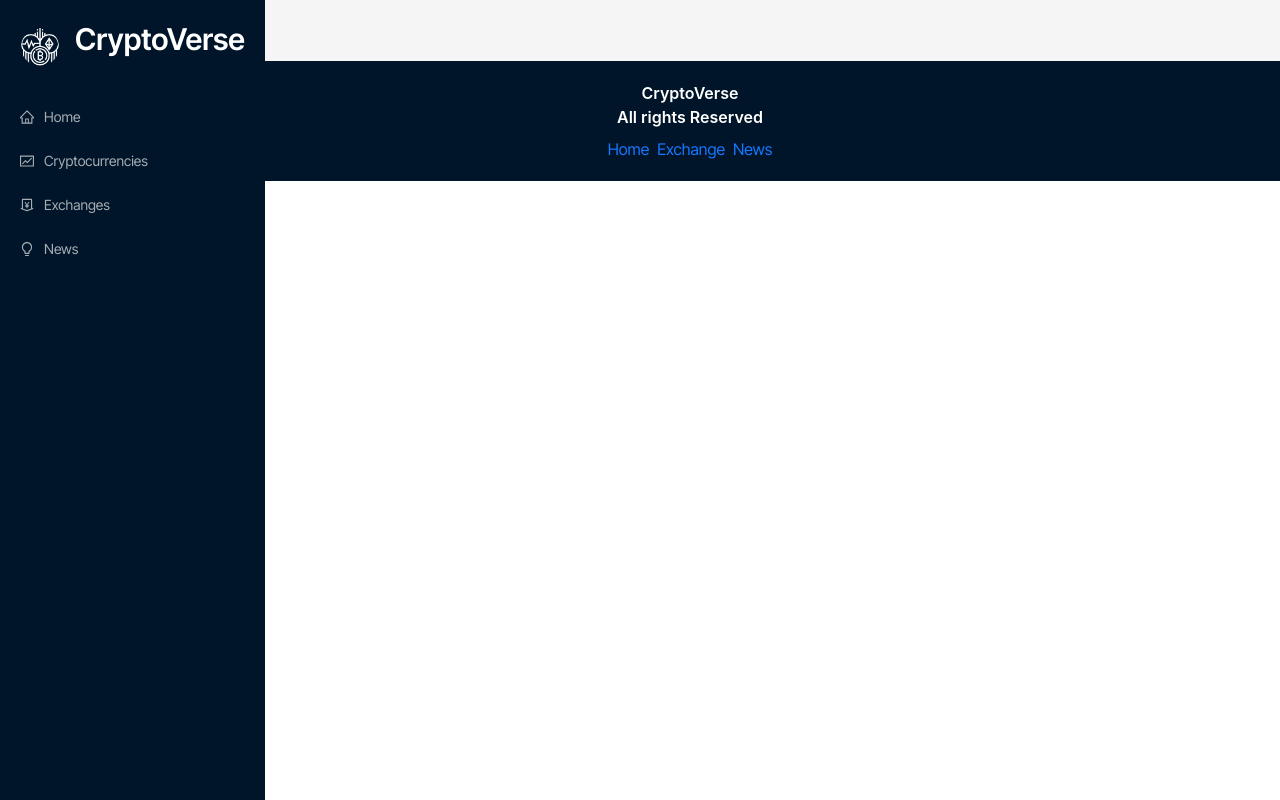
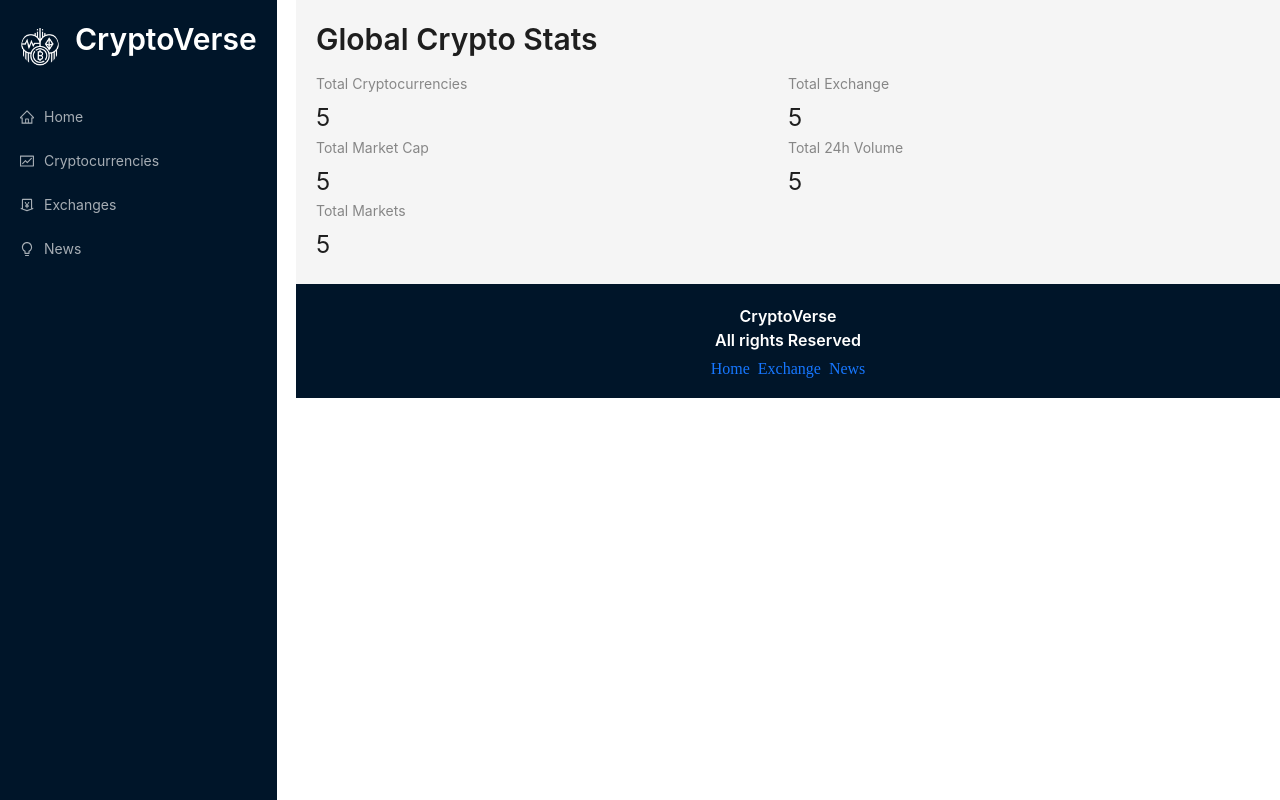
Before and after one commit to mussadiqkhan6886/crypto, a React (Vite) app: page / in a window 1280 px wide. Built offline with nearby package versions, Linux system fonts and the light colour scheme.

Commit message:
fixed bug

```diff
--- a/src/App.jsx
+++ b/src/App.jsx
@@ -1,27 +1,27 @@
 import React from 'react'
 import { Typography, Space, Layout } from 'antd'
-import { NavBar, Exchange, Cryptocurrencies, CryptoDetails, News, HomePage} from './components'
+import { NavBar, Exchanges, Cryptocurrencies, CryptoDetails, News, HomePage} from './components'
 import { Route, Routes, Link } from 'react-router-dom'
 
 const App = () => {
   return (
     <div className="app">
-      <header className="nav">
+      <header className="navbar">
         <NavBar />
       </header>
-      <div className="main">
+      <main className="main">
         <Layout>
           <div className="routes">
             <Routes>
               <Route path='/' element={<HomePage />}  />
-              <Route path='/exchange' element={<Exchange />}  />
+              <Route path='/exchange' element={<Exchanges />}  />
               <Route path='/cryptocurrencies' element={<Cryptocurrencies />}  />
               <Route path='/crypto/:coinId' element={<CryptoDetails />}  />
               <Route path='/news' element={<News />}  />
             </Routes>
           </div>
         </Layout>
-      <div className="footer">
+      <footer className="footer">
         <Typography.Title level={5} style={{color: "white", textAlign: "center"}}>
           CryptoVerse <br />
           All rights Reserved
@@ -31,8 +31,8 @@ const App = () => {
           <Link to={"/exchange"}>Exchange</Link>
           <Link to={"/news"}>News</Link>
         </Space>
-      </div>
-      </div>
+      </footer>
+      </main>
     </div>
   )
 }
--- a/src/components/Exchange.jsx
+++ b/src/components/Exchange.jsx
@@ -1,6 +1,6 @@
 import React from 'react'
 
-const Exchange = () => {
+const Exchanges = () => {
   return (
     <div>
 
@@ -8,4 +8,4 @@ const Exchange = () => {
   )
 }
 
-export default Exchange
+export default Exchanges
--- a/src/components/HomePage.jsx
+++ b/src/components/HomePage.jsx
@@ -1,10 +1,24 @@
 import React from 'react'
+import millify from 'millify'
+import { Typography, Row, Col, Statistic } from 'antd'
+import { Link } from 'react-router-dom'
+
+const {Title} = Typography
 
 const HomePage = () => {
   return (
-    <div>
-      Home
-    </div>
+    <>
+     <Title level={2} className='heading'>
+        Global Crypto Stats
+     </Title>
+     <Row>
+      <Col span={12}><Statistic title="Total Cryptocurrencies" value={5} /></Col>
+      <Col span={12}><Statistic title="Total Exchange" value={5} /></Col>
+      <Col span={12}><Statistic title="Total Market Cap" value={5} /></Col>
+      <Col span={12}><Statistic title="Total 24h Volume" value={5} /></Col>
+      <Col span={12}><Statistic title="Total Markets" value={5} /></Col>
+     </Row>
+    </>
   )
 }
 
--- a/src/components/index.js
+++ b/src/components/index.js
@@ -3,4 +3,4 @@ export { default as Cryptocurrencies } from "./Cryptocurrencies"
 export { default as CryptoDetails } from "./CryptoDetails"
 export { default as HomePage } from "./HomePage"
 export { default as News } from "./News"
-export { default as Exchange } from "./Exchange"
+export { default as Exchanges } from "./Exchange"
--- a/src/index.css
+++ b/src/index.css
@@ -1,5 +1,3 @@
-@import "tailwindcss";
-
 :root{
     --text-primary:#000;
     --bgPrimary:#fff;
@@ -13,7 +11,6 @@
     margin: 0;
     padding: 0;
     box-sizing: border-box;
-    font-family: "Inter Tight";
 }
 
 a:hover{
@@ -21,6 +18,7 @@ a:hover{
 }
 
 .app{
+    display: flex;
     overflow: hidden;
 }
 
```
